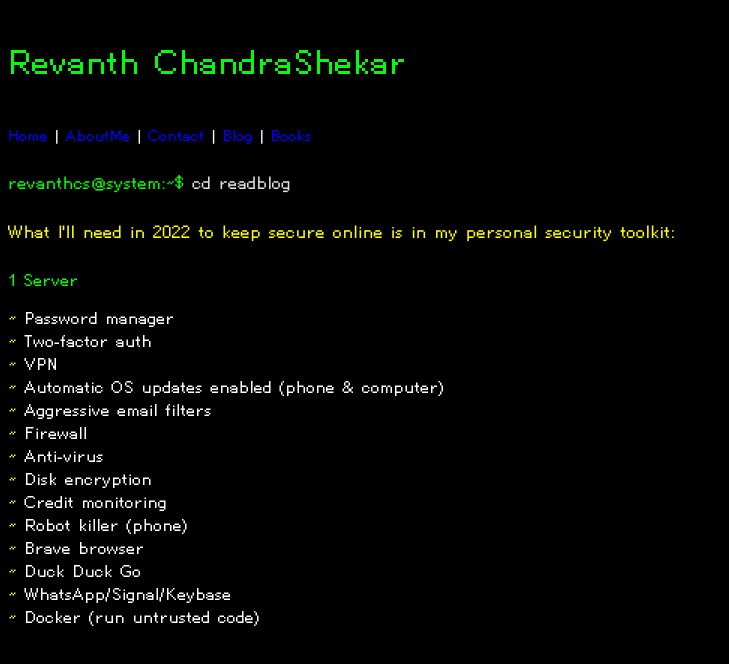
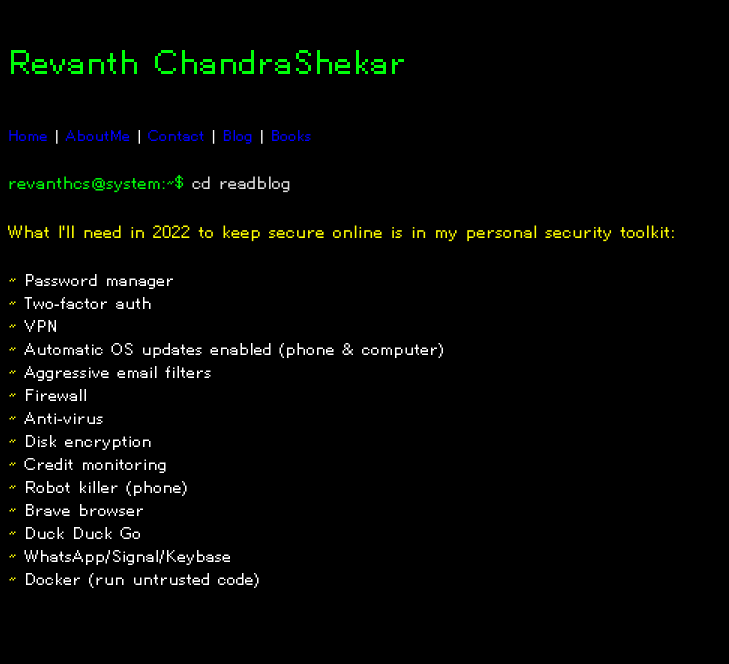
Before and after one commit to revanthcs/in, a plain HTML site: page blogs/My-personal-security-toolkit.html in a window 1280 px wide. Shown: the whole page, without its empty margins (0-729 px from the left). Drawn offline with Linux system fonts and the light colour scheme.

Commit message:
Update My-personal-security-toolkit.html

```diff
--- a/blogs/My-personal-security-toolkit.html
+++ b/blogs/My-personal-security-toolkit.html
@@ -64,8 +64,6 @@ body {
 <p style="font-size:25px;"> <font color="yellow"> What I'll need in 2022 to
 keep secure online is in my personal security toolkit:</font></p>
 
-<font size="5" >1 Server</font><br><br>
-
 <font size="5" color="yellow">  ~<font size="5" color="white"> Password manager</font></font> <br>
 <font size="5" color="yellow">  ~<font size="5" color="white"> Two-factor auth</font></font> <br>
 <font size="5" color="yellow">  ~<font size="5" color="white"> VPN</font></font> <br>
```
